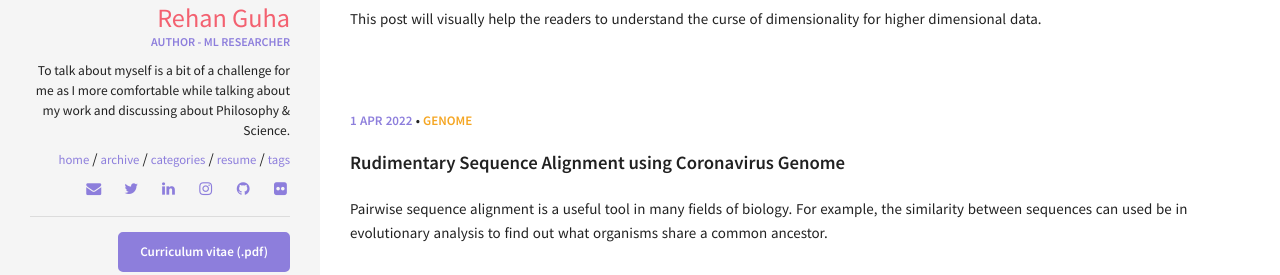
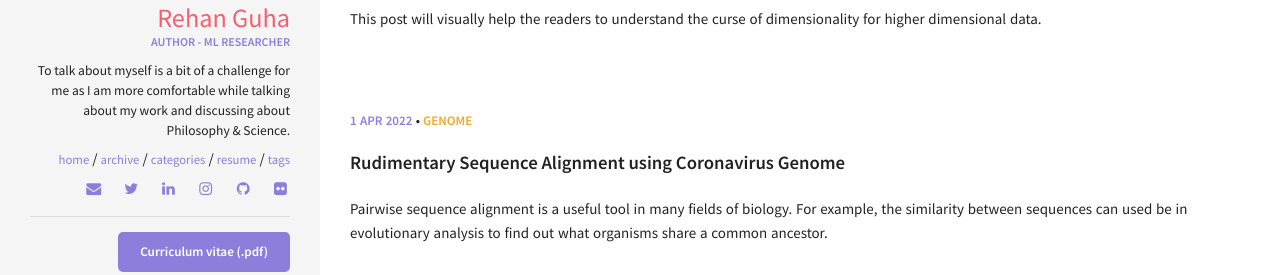
Before and after one commit to rehanguha/rehanguha.github.io, a Jekyll site: the page built from index.html, in a window 1280 px wide. Shown: the part 2096-2371 px from the top of the page. Built offline with Jekyll 4.4.1, drawn with Linux system fonts in a browser that asks for light colours.

Commit message:
Corrected small error

```diff
--- a/_config.yml
+++ b/_config.yml
@@ -44,7 +44,7 @@ owner:
   name: "Rehan Guha"
   avatar: profile_photo.png
   job: "Author -  ML Researcher"
-  bio: "To talk about myself is a bit of a challenge for me as I more comfortable while talking about my work and discussing about Philosophy & Science."
+  bio: "To talk about myself is a bit of a challenge for me as I am more comfortable while talking about my work and discussing about Philosophy & Science."
   email: "rehanguha29@gmail.com"
   disqus-shortname: "rehanguha"
   twitter: "rehan_guha"
```
